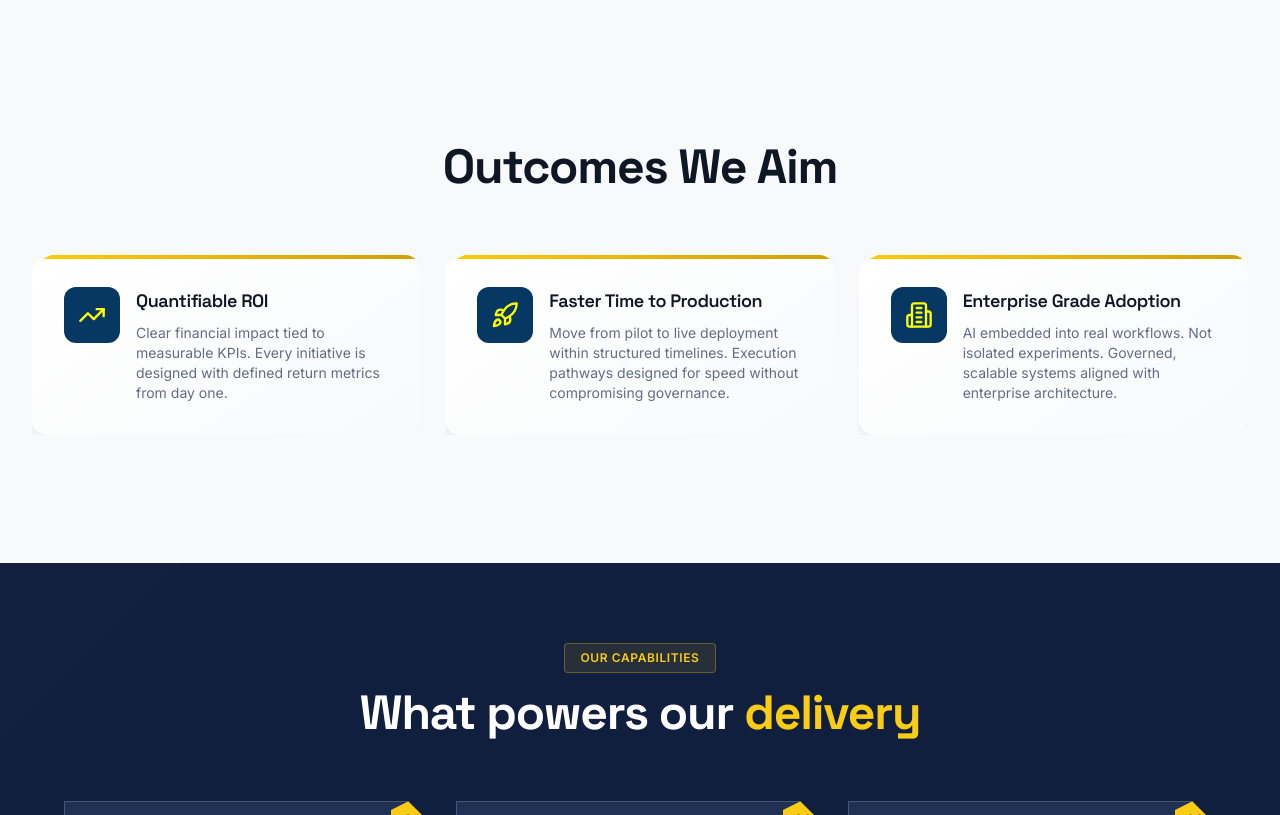
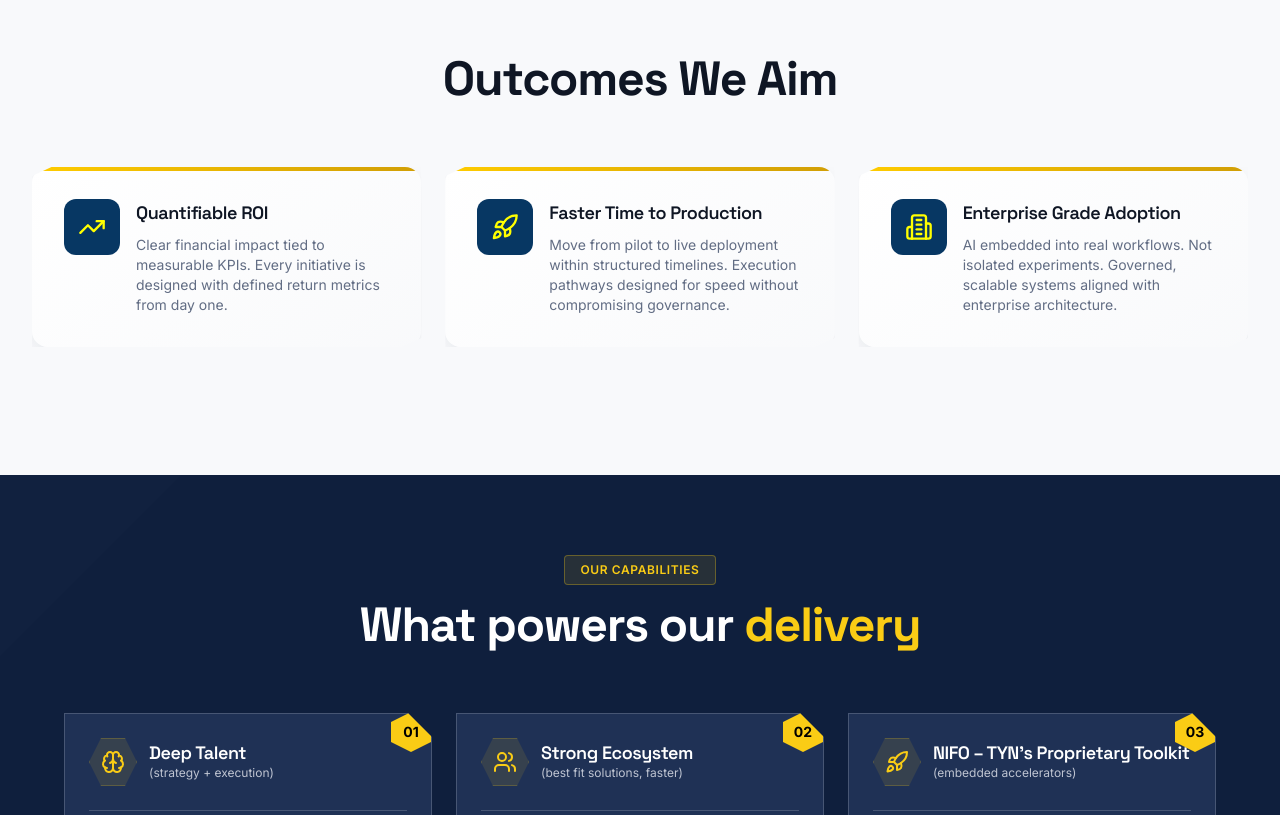
Before and after one commit to TYN-NIFO/tyn-website, a Next.js app: page / in a window 1280 px wide. Shown: the part 2871-3686 px from the top of the page. Built offline with nearby package versions, Linux system fonts and the light colour scheme.

Commit message:
Site verification file added for SEO

```diff
--- /dev/null
+++ b/public/google98018172ea985243.html
@@ -0,0 +1 @@
+google-site-verification: google98018172ea985243.html
--- a/src/components/sections/Outcomes.tsx
+++ b/src/components/sections/Outcomes.tsx
@@ -20,7 +20,7 @@ const outcomes = [
 
 export const Outcomes = () => {
   return (
-    <section className="section-padding bg-background">
+    <section className="pt-4 pb-12 sm:pt-6 sm:pb-16 md:pt-8 md:pb-28 lg:pt-10 lg:pb-32 bg-background">
       <div className="container-main">
         {/* Section Header */}
         <div className="text-center max-w-3xl mx-auto mb-16">
```
